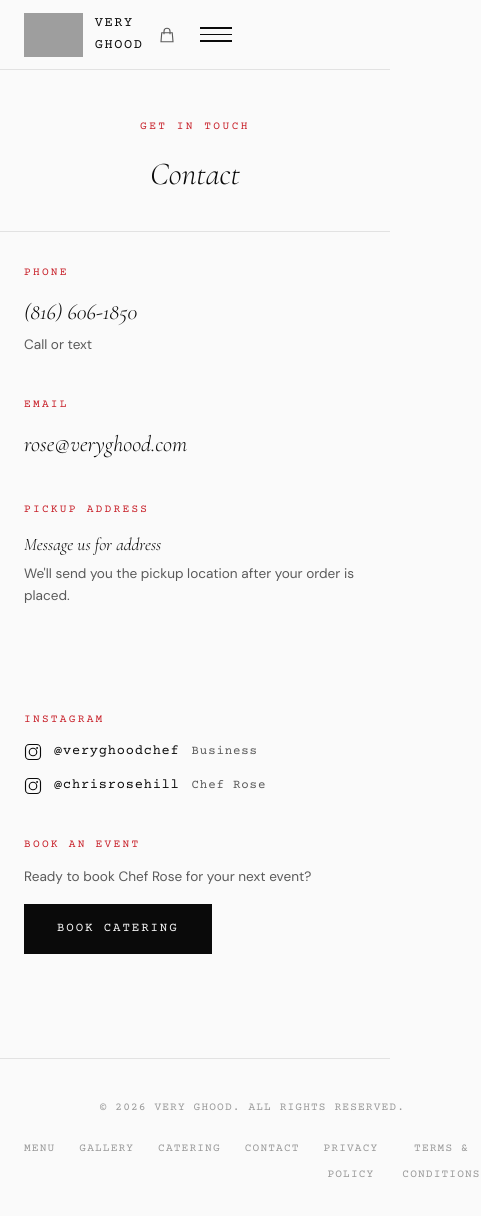
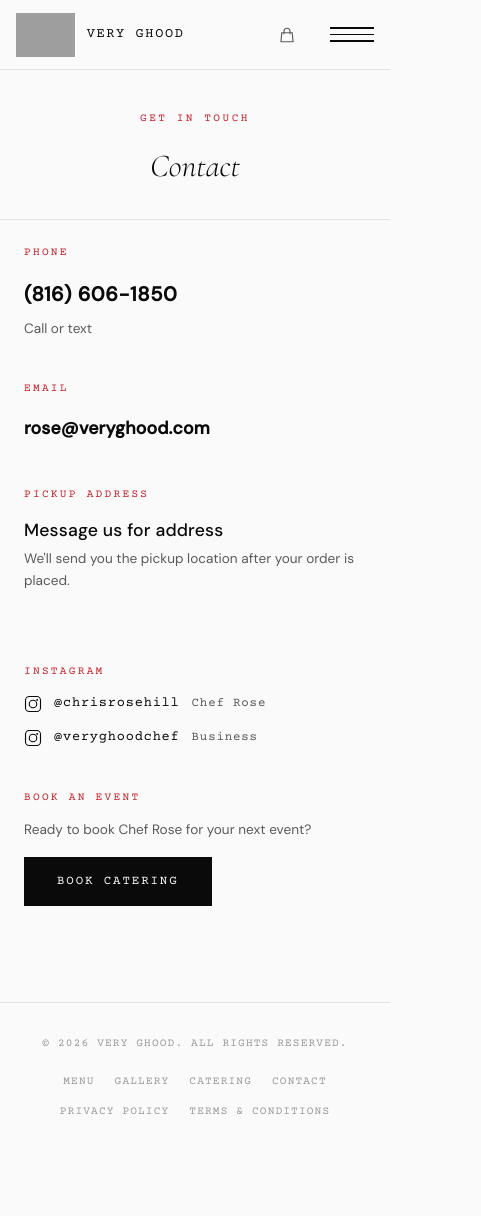
Before and after one commit to vryghd/ChefRoseWebsite, a website: page public/contact.html in a window 390 px wide. Shown: the whole page, 481 px wide, since content can reach past the window. After the commit the page ends 1153 px from the top, so only its background shows below. Drawn offline with nearby package versions, Linux system fonts and the light colour scheme; grey boxes are pictures that could not be loaded.

Commit message:
Mobile: fix header layout, footer alignment, contact font readability, IG order swap

```diff
--- a/public/contact.html
+++ b/public/contact.html
@@ -57,7 +57,7 @@
           <div>
             <div class="contact-block">
               <p class="contact-block__label">Phone</p>
-              <p class="contact-block__value">
+              <p class="contact-block__value" style="font-size:1.25rem;font-weight:700;letter-spacing:0.03em;">
                 <a href="tel:+18166061850">(816) 606-1850</a>
               </p>
               <p class="contact-block__sub">Call or text</p>
@@ -65,7 +65,7 @@
 
             <div class="contact-block">
               <p class="contact-block__label">Email</p>
-              <p class="contact-block__value">
+              <p class="contact-block__value" style="font-size:1.1rem;font-weight:600;letter-spacing:0.01em;word-break:break-word;">
                 <a href="mailto:rose@veryghood.com">rose@veryghood.com</a>
               </p>
             </div>
@@ -83,16 +83,16 @@
               <p class="contact-block__label">Instagram</p>
               <div class="social-links">
 
+                <a href="https://instagram.com/chrisrosehill" target="_blank" rel="noopener" class="social-link">
+                  <svg width="18" height="18" viewBox="0 0 24 24" fill="none" stroke="currentColor" stroke-width="1.5"><rect x="2" y="2" width="20" height="20" rx="5"/><circle cx="12" cy="12" r="5"/><circle cx="17.5" cy="6.5" r="0.5" fill="currentColor"/></svg>
+                  <span>@chrisrosehill</span>
+                  <span class="social-link__handle">Chef Rose</span>
+                </a>
+
                 <a href="https://instagram.com/veryghoodchef" target="_blank" rel="noopener" class="social-link">
                   <svg width="18" height="18" viewBox="0 0 24 24" fill="none" stroke="currentColor" stroke-width="1.5"><rect x="2" y="2" width="20" height="20" rx="5"/><circle cx="12" cy="12" r="5"/><circle cx="17.5" cy="6.5" r="0.5" fill="currentColor"/></svg>
                   <span>@veryghoodchef</span>
                   <span class="social-link__handle">Business</span>
-                </a>
-
-                <a href="https://instagram.com/chrisrosehill" target="_blank" rel="noopener" class="social-link">
-                  <svg width="18" height="18" viewBox="0 0 24 24" fill="none" stroke="currentColor" stroke-width="1.5"><rect x="2" y="2" width="20" height="20" rx="5"/><circle cx="12" cy="12" r="5"/><circle cx="17.5" cy="6.5" r="0.5" fill="currentColor"/></svg>
-                  <span>@chrisrosehill</span>
-                  <span class="social-link__handle">Chef Rose</span>
                 </a>
 
               </div>
--- a/public/css/style.css
+++ b/public/css/style.css
@@ -64,6 +64,13 @@ input, textarea, select { font-family: inherit; font-size: 1rem; outline: none;
   grid-template-columns: 1fr auto 1fr;
   align-items: center;
   height: 100%;
+}
+/* On mobile the logo needs explicit left-alignment */
+@media (max-width: 768px) {
+  .nav__inner {
+    grid-template-columns: auto 1fr;
+  }
+  .nav__links { display: none !important; }
 }
 .nav__logo { display: flex; align-items: center; gap: 0.75rem; }
 .nav__logo img { height: 44px; width: auto; }
@@ -671,10 +678,11 @@ input, textarea, select { font-family: inherit; font-size: 1rem; outline: none;
   margin-bottom: 0.75rem;
 }
 .contact-block__value {
-  font-family: var(--font-secondary);
-  font-size: 1.4rem;
-  font-weight: 300;
-  font-style: italic;
+  font-family: var(--font-body);
+  font-size: 1.15rem;
+  font-weight: 500;
+  font-style: normal;
+  letter-spacing: 0.01em;
 }
 .contact-block__value a:hover { color: var(--red); }
 .contact-block__sub {
@@ -1199,7 +1207,8 @@ input, textarea, select { font-family: inherit; font-size: 1rem; outline: none;
 }
 .footer__links {
   display: flex;
-  gap: 1.5rem;
+  flex-wrap: wrap;
+  gap: 1rem 1.5rem;
   list-style: none;
 }
 .footer__links a {
@@ -1209,6 +1218,7 @@ input, textarea, select { font-family: inherit; font-size: 1rem; outline: none;
   text-transform: uppercase;
   color: var(--gray-400);
   transition: color 0.2s;
+  white-space: nowrap;
 }
 .footer__links a:hover { color: var(--red); }
 
@@ -1222,21 +1232,43 @@ input, textarea, select { font-family: inherit; font-size: 1rem; outline: none;
    RESPONSIVE — 768px
    ============================================ */
 @media (max-width: 768px) {
-  .nav__links { display: none; }
+  /* --- NAV --- */
+  .nav__inner {
+    display: flex;
+    justify-content: space-between;
+    align-items: center;
+    padding: 0 1rem;
+  }
+  .nav__links { display: none !important; }
   .cart-text { display: none; }
   .hamburger { display: flex; }
 
-  .page-header { padding: 3rem 1.25rem 2rem; }
-  .menu-section, .cart-section, .catering-section, .contact-section, .gallery-section, .legal-section { padding: 2rem 0 4rem; }
+  /* Ensure logo is left-aligned, actions right */
+  .nav__logo { flex: 0 0 auto; }
+  .nav__right {
+    display: flex;
+    align-items: center;
+    gap: 1rem;
+    flex: 0 0 auto;
+  }
 
-  /* Swipeable Mobile Gallery */
+  /* Larger tap targets */
+  .cart-btn { padding: 0.5rem; min-width: 44px; min-height: 44px; display: flex; align-items: center; }
+  .hamburger { min-width: 44px; min-height: 44px; }
+
+  /* --- PAGE SECTIONS --- */
+  .page-header { padding: 2.5rem 1.25rem 1.75rem; }
+  .menu-section, .cart-section, .catering-section,
+  .contact-section, .gallery-section, .legal-section { padding: 1.5rem 0 3.5rem; }
+
+  /* --- GALLERY --- */
   .gallery-grid {
     display: flex;
     flex-wrap: nowrap;
     overflow-x: auto;
     scroll-snap-type: x mandatory;
     gap: 1rem;
-    padding-bottom: 1rem;
+    padding: 0 1rem 1rem;
     scrollbar-width: none;
     -webkit-overflow-scrolling: touch;
   }
@@ -1248,23 +1280,49 @@ input, textarea, select { font-family: inherit; font-size: 1rem; outline: none;
     aspect-ratio: 4 / 5;
   }
 
-  .hero__logo { width: 220px; }
+  /* --- HERO --- */
+  .hero__logo { width: 200px; }
   .hero__ctas { flex-direction: column; align-items: center; }
-  .hero__ctas .btn { width: 100%; max-width: 280px; }
+  .hero__ctas .btn { width: 100%; max-width: 300px; padding: 1rem 2rem; }
 
+  /* --- LAYOUTS --- */
   .cart-layout,
   .catering-layout,
-  .contact-layout { grid-template-columns: 1fr; }
+  .contact-layout { grid-template-columns: 1fr; gap: 2rem; }
 
   .form-row { grid-template-columns: 1fr; }
-
   .checkout-panel { position: static; }
 
-  .menu-item {
-    grid-template-columns: 1fr auto;
-  }
+  /* --- MENU --- */
+  .menu-item { grid-template-columns: 1fr auto; }
   .menu-item__photo { display: none; }
 
-  .footer__inner { flex-direction: column; text-align: center; }
-  .footer__links { justify-content: center; }
+  /* --- CONTACT --- */
+  .contact-block__value {
+    font-size: 1.05rem;
+    word-break: break-word;
+  }
+  .contact-block__value a {
+    display: inline-block;
+    padding: 0.25rem 0;
+  }
+
+  /* --- FOOTER --- */
+  .footer {
+    padding: 2rem 0;
+  }
+  .footer__inner {
+    flex-direction: column;
+    align-items: center;
+    text-align: center;
+    gap: 1.25rem;
+  }
+  .footer__links {
+    justify-content: center;
+    gap: 0.75rem 1.25rem;
+    max-width: 360px;
+  }
+  .footer__links li {
+    display: inline-flex;
+  }
 }
```
